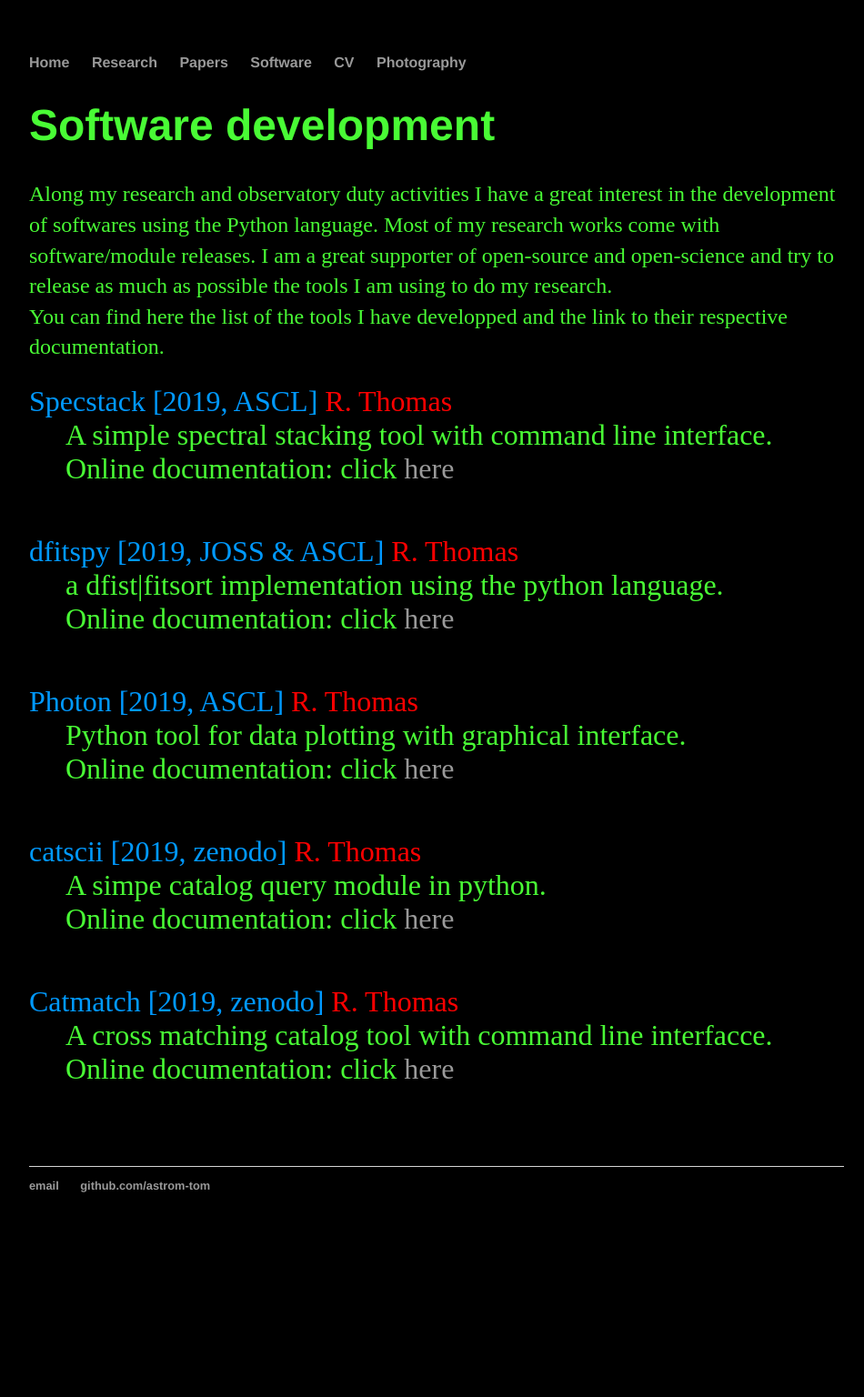
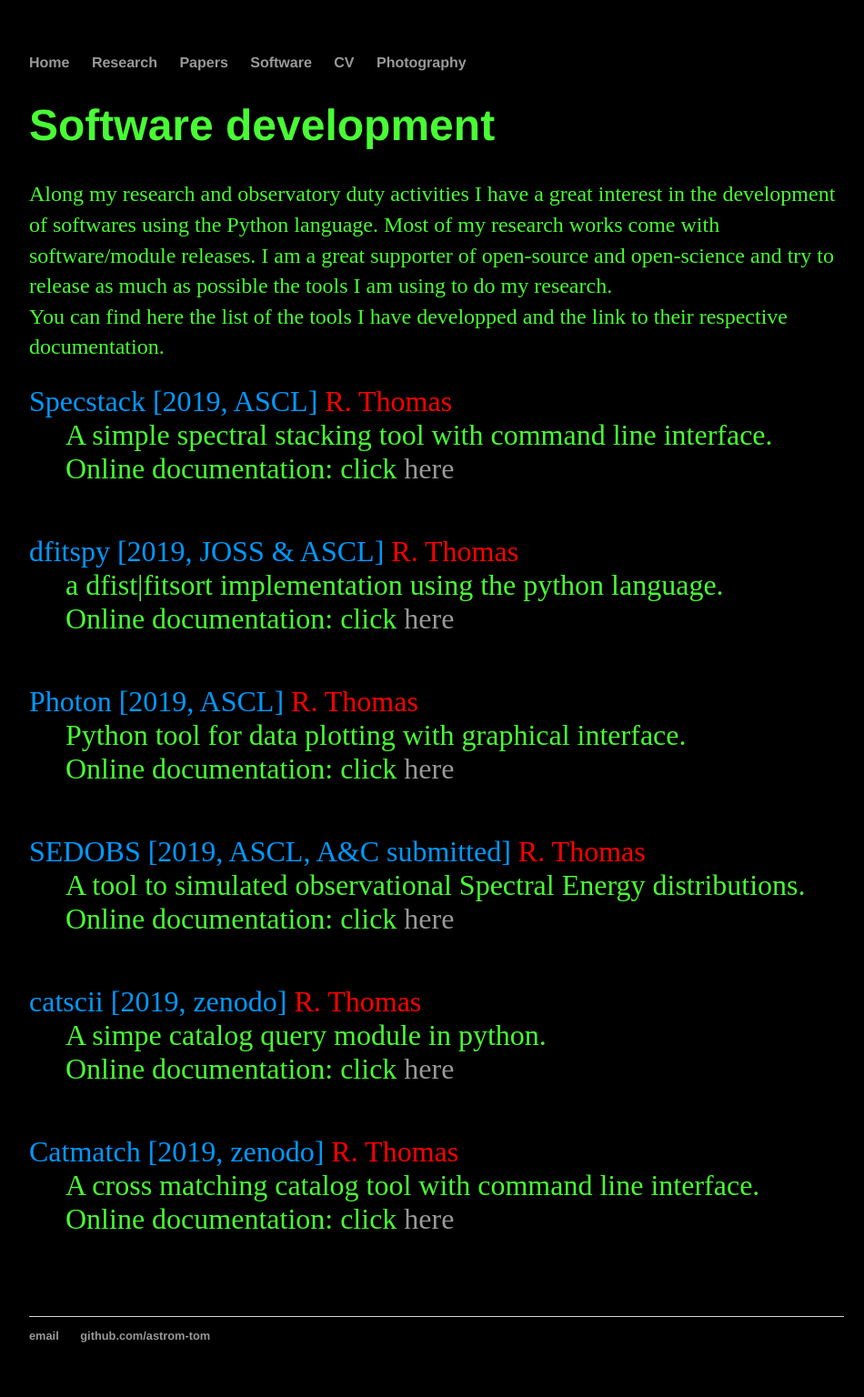
Before and after one commit to astrom-tom/astrom-tom.github.io, a Jekyll site: the page built from Software/index.html, in a window 1280 px wide. Shown: the whole page at 91% size, without its empty margins (160-1110 px from the left). Built offline with Jekyll 4.4.1, drawn with Linux system fonts in a browser that asks for light colours; before the commit the page ends 1371 px from its top, so only the background shows below that.

Commit message:
Update index.html

```diff
--- a/Software/index.html
+++ b/Software/index.html
@@ -29,15 +29,22 @@
 	       click <a href="https://astrom-tom.github.io/Photon/build/html/index.html">here</a>  </font>
 			<br><br><br>&nbsp;</dd>
 
+   <dt> <font size="6"> <span class='softR'>SEDOBS [2019, ASCL, A&C submitted]</span>  <span class='me'> R. Thomas </span> </font>  </dt>
+       <dd> <font size="6">  A tool to simulated observational Spectral Energy distributions. <br> Online documentation:
+	       click <a href="https://astrom-tom.github.io/SEDobs/build/html/index.html">here</a>  </font>
+			<br><br><br>&nbsp;</dd>
+
    <dt> <font size="6"> <span class='softR'>catscii [2019, zenodo]</span>  <span class='me'> R. Thomas </span> </font>  </dt>
        <dd> <font size="6">  A simpe catalog query module in python. <br> Online documentation:
 	       click <a href="https://github.com/astrom-tom/catscii">here</a>  </font>
 			<br><br><br>&nbsp;</dd>
 
    <dt> <font size="6"> <span class='softR'>Catmatch [2019, zenodo]</span>  <span class='me'> R. Thomas </span> </font>  </dt>
-       <dd> <font size="6">  A cross matching catalog tool with command line interfacce. <br> Online documentation:
+       <dd> <font size="6">  A cross matching catalog tool with command line interface. <br> Online documentation:
 	       click <a href="https://github.com/astrom-tom/CatMatch">here</a>  </font>
 			<br><br><br>&nbsp;</dd>
+
+
 </dl>
 
 </div><!-- /.blurb -->
```
